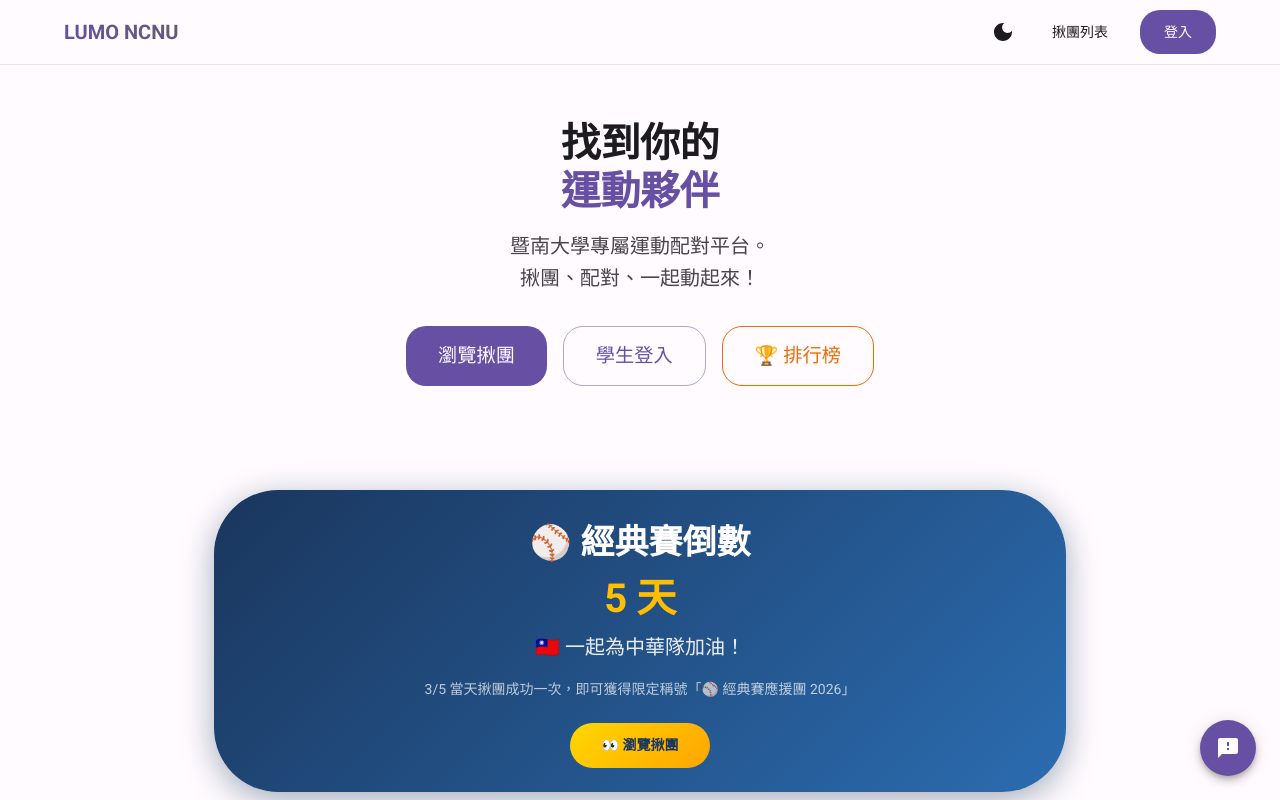
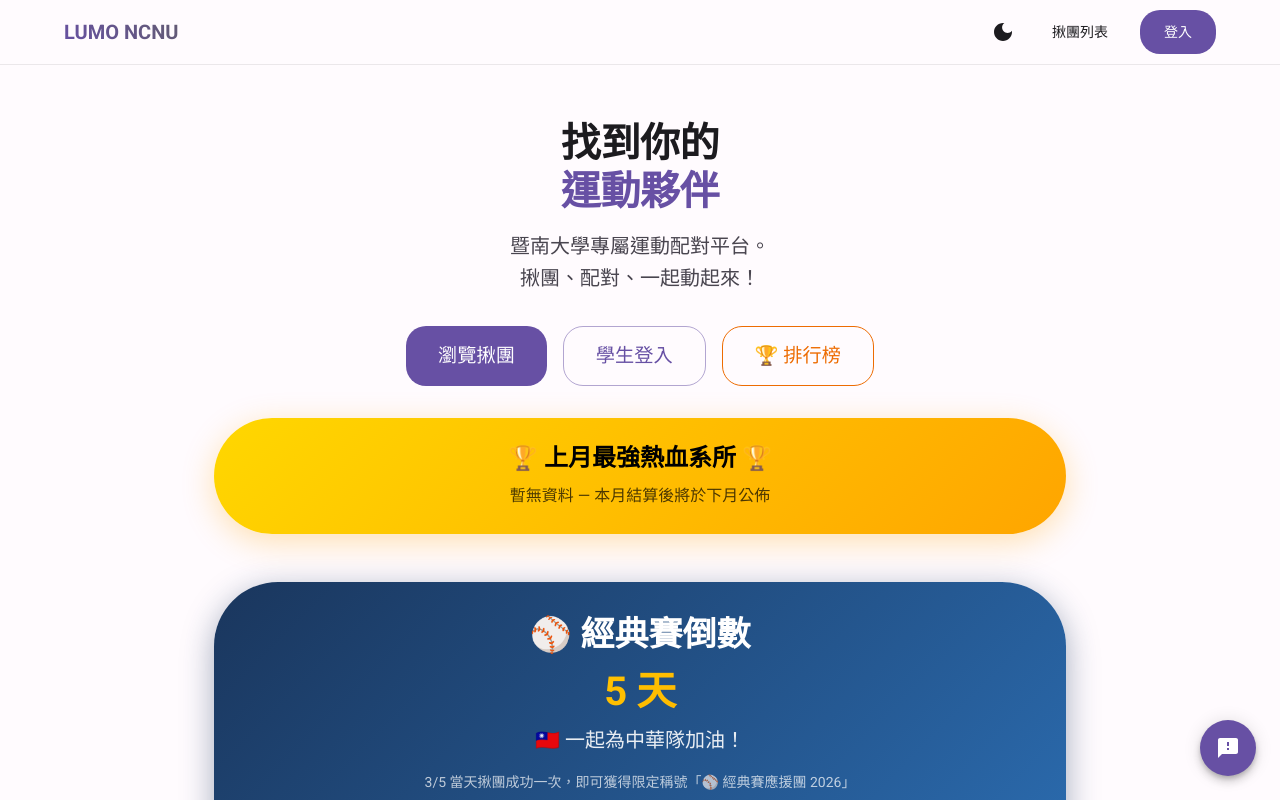
Before and after one commit to DONGHANK-001/lumo-ncnu, a Next.js app in the folder frontend/: page / in a window 1280 px wide. Shown: the top 800 px of the page. Built offline with nearby package versions, Linux system fonts and the light colour scheme; no server answers.

Commit message:
fix: always show department honor banner with fallback text

```diff
--- a/frontend/src/app/page.tsx
+++ b/frontend/src/app/page.tsx
@@ -306,7 +306,6 @@ export default function LandingPage() {
             </Box>
 
             {/* Last Month Top 3 Banner */}
-            {lastMonthTopDepts.length >= 3 && (
             <Container maxWidth="md" sx={{ mt: -6, mb: 6, position: 'relative', zIndex: 2 }}>
                 <Card sx={{
                     borderRadius: 4,
@@ -318,6 +317,7 @@ export default function LandingPage() {
                         <Typography variant="h5" fontWeight="900" gutterBottom>
                             🏆 上月最強熱血系所 🏆
                         </Typography>
+                        {lastMonthTopDepts.length >= 3 ? (
                             <Stack direction={{ xs: 'column', sm: 'row' }} spacing={2} justifyContent="center" alignItems="center" sx={{ mt: 2 }}>
                                 <Typography variant="h6" fontWeight="bold">
                                     🥇 {lastMonthTopDepts[0].department}
@@ -329,10 +329,14 @@ export default function LandingPage() {
                                     🥉 {lastMonthTopDepts[2].department}
                                 </Typography>
                             </Stack>
+                        ) : (
+                            <Typography variant="subtitle1" sx={{ mt: 1, opacity: 0.7 }}>
+                                暫無資料 — 本月結算後將於下月公佈
+                            </Typography>
+                        )}
                     </CardContent>
                 </Card>
             </Container>
-            )}
 
             {/* WBC 2026 Event Banner — 3/5 限定活動 */}
             {(() => {
```
Lines whose indentation alone changed are shown as unchanged.
